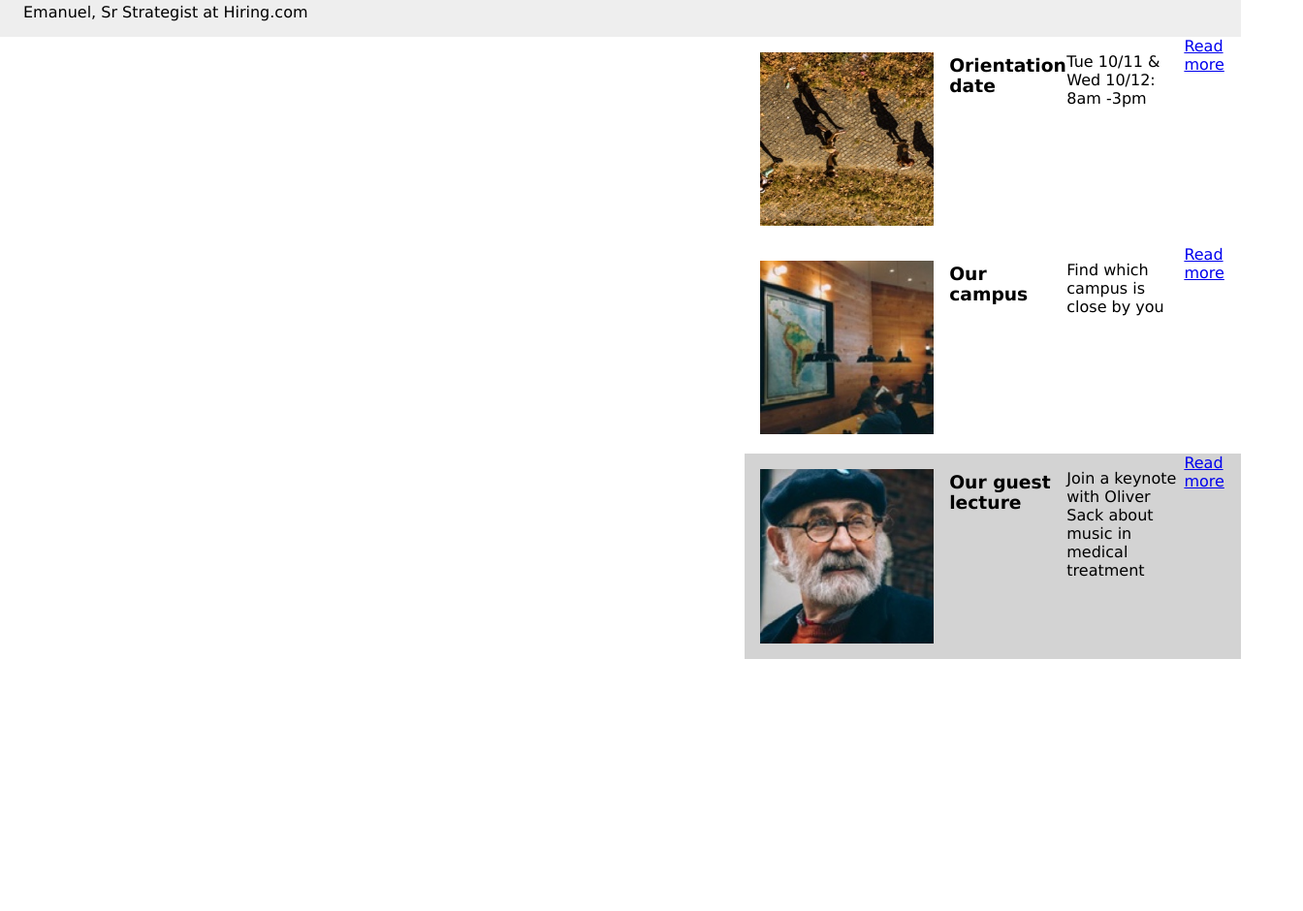
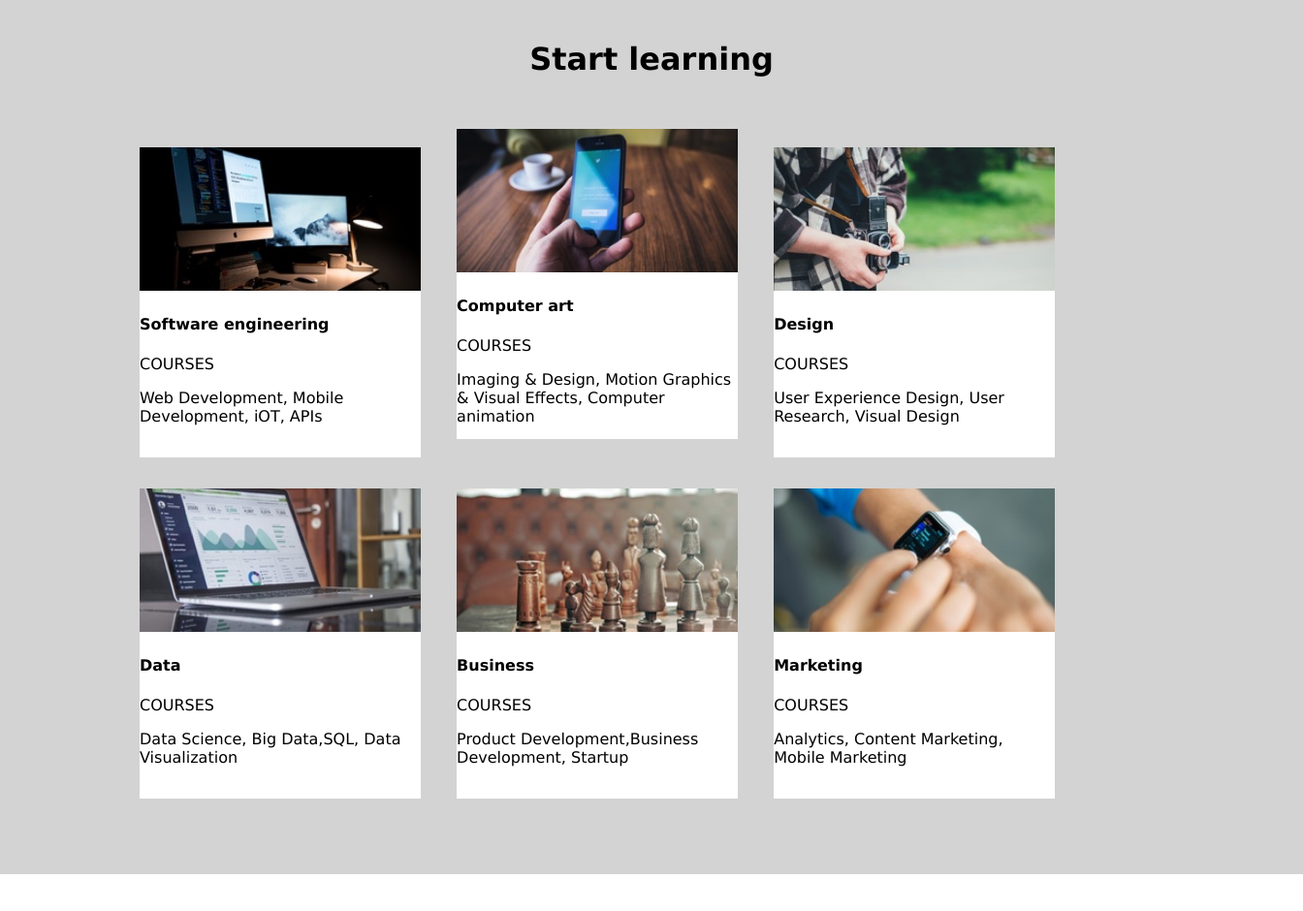
Before and after one commit to Juan151820/colmar-academy, a plain HTML site: page index.html in a window 1280 px wide. Shown: the part 1388-2328 px from the top of the page at 97% size, 1344 px wide, since content can reach past the window. Before the commit the page ends 2072 px from the top, so only its background shows below. Drawn offline with Linux system fonts and the light colour scheme.

Commit message:
Added images & HTML, CSS style

```diff
--- a/index.html
+++ b/index.html
@@ -45,25 +45,73 @@
             <div class="information-right">
               <div class="item">
                 <img src="resources/images/information-orientation.jpg">
+                <div class="item-text">
                 <h3>Orientation date</h3>
                 <p>Tue 10/11 & Wed 10/12: 8am -3pm</p>
                 <a href="#"><span>Read more</span></a>
+                </div>
               </div>
               <div class="item">
                 <img src="resources/images/information-campus.jpg">
+                <div class="item-text">
                 <h3>Our campus</h3>
                 <p>Find which campus is close by you</p>
                 <a href="#"><span>Read more</span></a>
+                </div>
               </div>
               <div id="lecture" class="item">
                 <img src="resources/images/information-guest-lecture.jpg">
+                <div class="item-text">
                 <h3>Our guest lecture</h3>
                 <p>Join a keynote with Oliver Sack about music in medical treatment</p>
                 <a href="#"><span>Read more</span></a>
+                </div>
               </div>
-
+            </div>
+        </div>
+        <!--Start learning section-->
+        <div id="start-learning">
+            <h1>Start learning</h1>
+            <div class="flex-container-start">
+                <div class="start">
+                    <img src="resources/images/course-software.jpg">
+                    <h4>Software engineering</h4>
+                    <span>COURSES</span>
+                    <p>Web Development, Mobile Development, iOT, APIs</p>
+                </div>
+                <div class="start">
+                    <img src="resources/images/course-computer-art.jpg">
+                    <h4>Computer art</h4>
+                    <span>COURSES</span>
+                    <p>Imaging & Design, Motion Graphics & Visual Effects, Computer animation</p>
+                </div>
+                <div class="start">
+                    <img src="resources/images/course-design.jpg">
+                    <h4>Design</h4>
+                    <span>COURSES</span>
+                    <p>User Experience Design, User Research, Visual Design</p>
+                </div>
+                <div class="start">
+                    <img src="resources/images/course-data.jpg">
+                    <h4>Data</h4>
+                    <span>COURSES</span>
+                    <p>Data Science, Big Data,SQL, Data Visualization</p>
+                </div>
+                <div class="start">
+                    <img src="resources/images/course-business.jpg">
+                    <h4>Business</h4>
+                    <span>COURSES</span>
+                    <p>Product Development,Business Development, Startup</p>
+                </div>
+                <div class="start">
+                    <img src="resources/images/course-marketing.jpg">
+                    <h4>Marketing</h4>
+                    <span>COURSES</span>
+                    <p>Analytics, Content Marketing, Mobile Marketing</p>
+                </div>
 
             </div>
+
         </div>
 
     </div>
--- a/resources/css/style.css
+++ b/resources/css/style.css
@@ -1,6 +1,7 @@
 body {
     font-family: Verdana, Geneva, Tahoma, sans-serif;
     margin: 0;
+
 }
  /* HEADER */
 .flex-container {
@@ -109,13 +110,11 @@ nav a {
 
 .information-right {
     display: block;
-    align-items: center;
-    width: 40%;
+    width: 480px;
     margin-left: 0;
     float: right;
-    text-align: left;
-
-
+    position: relative;
+    bottom: 740px;
 }
 
 .information-right img {
@@ -132,14 +131,74 @@ nav a {
 
 }
 
-.information-right h3, p {
-    width: 35%;
-    text-align: left;
-    display: inline-flex;
-    clear: right;
+.item {
+    height: 225px;
+}
+
+.item-text {
+    display: block;
+    padding-right: 8px;
+}
+
+.information-right .item h3 {
+    display: block;
     padding-bottom: 8px;
+    padding-top: 20px;
+    font-size: 20px;
+}
+
+.information-right .item p {
+    display: block;
+    padding-bottom: 8px;
+    padding-top: 8px;
+    font-size: 14px;
+}
+
+.information-right .item a {
+    display: block;
+    text-decoration: none;
+    padding-top: 8px;
+    font-size: 14px;
+    font-weight: bold;
 }
 
 #lecture {
     background-color: lightgray;
 }
+ /* START LEARNING */
+
+#start-learning {
+    display: inline-block;
+    justify-content: center;
+    background-color: lightgray;
+    height: 850px;
+    width: 1200px;
+    padding: 32px 72px;
+    position: relative;
+    bottom: 740px;
+}
+
+#start-learning h1 {
+    text-align: center;
+}
+.flex-container-start {
+    padding: 16px 56px;
+}
+
+.flex-container-start .start {
+    display: inline-block;
+    justify-content: center;
+    align-items: center;
+}
+.start {
+    margin: 16px 16px;
+    background-color: white;
+    width: 290px;
+    height: 320px;
+
+}
+
+.flex-container-start .start img {
+    width: 100%;
+    height: auto;
+}
```
